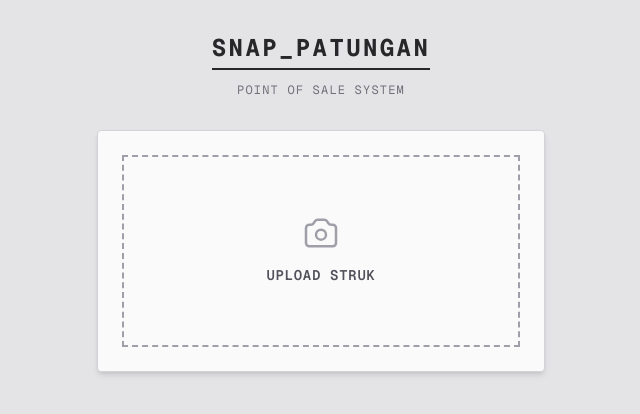
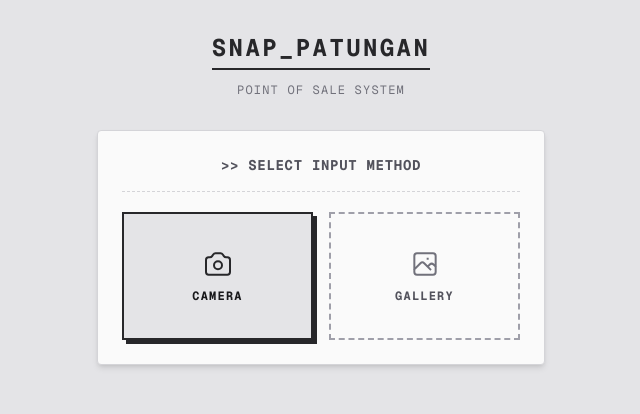
Before and after one commit to Exvade/snappatungan, a Next.js app: page / in a window 1280 px wide. Shown: the top 414 px of the page, without its empty margins (319-959 px from the left). Built offline with nearby package versions, Linux system fonts and the light colour scheme.

Commit message:
FEAT: Camera

```diff
--- a/src/app/page.tsx
+++ b/src/app/page.tsx
@@ -27,19 +27,32 @@ export default function Home() {
 
   const handleFileUpload = async (e: React.ChangeEvent<HTMLInputElement>) => {
     const file = e.target.files?.[0];
-    if (!file) return;
 
+    // Reset nilai input agar bisa dipakai berulang kali tanpa error
+    e.target.value = "";
+
+    if (!file) {
+      alert("Gagal membaca file dari kamera/galeri.");
+      return;
+    }
+
+    // Ubah UI menjadi status loading SEGERA setelah foto diambil
     setLoading(true);
     setResult(null);
     setParticipants([]);
     setAssignments({});
     setFinalBills(null);
 
+    try {
       const img = new Image();
-    img.src = URL.createObjectURL(file);
+      // Gunakan URL sementara untuk file gambar
+      const objectUrl = URL.createObjectURL(file);
+      img.src = objectUrl;
+
       img.onload = async () => {
+        try {
           const canvas = document.createElement("canvas");
-      const MAX_WIDTH = 800;
+          const MAX_WIDTH = 800; // Kompresi ukuran
           let width = img.width;
           let height = img.height;
 
@@ -53,23 +66,43 @@ export default function Home() {
 
           const ctx = canvas.getContext("2d");
           ctx?.drawImage(img, 0, 0, width, height);
-      const base64String = canvas.toDataURL("image/jpeg", 0.7).split(",")[1];
 
-      try {
+          // Konversi ke base64 (Kualitas 70% agar ringan dikirim via WiFi lokal)
+          const base64String = canvas
+            .toDataURL("image/jpeg", 0.7)
+            .split(",")[1];
+
+          // Bersihkan memory browser HP
+          URL.revokeObjectURL(objectUrl);
+
           const response = await fetch("/api/extract", {
             method: "POST",
             headers: { "Content-Type": "application/json" },
             body: JSON.stringify({ imageBase64: base64String }),
           });
+
+          if (!response.ok) {
+            throw new Error(`Server error: ${response.status}`);
+          }
+
           const data = await response.json();
           setResult(data);
         } catch (error) {
-        console.error("Error:", error);
-        alert("Gagal mengekstrak struk");
+          console.error("Error Processing:", error);
+          alert("Gagal memproses gambar. Pastikan koneksi WiFi stabil.");
         } finally {
           setLoading(false);
         }
       };
+
+      img.onerror = () => {
+        alert("File yang dimasukkan bukan gambar yang valid atau rusak.");
+        setLoading(false);
+      };
+    } catch (error) {
+      alert("Browser gagal memuat kamera/gambar.");
+      setLoading(false);
+    }
   };
 
   const addParticipant = () => {
@@ -205,30 +238,67 @@ export default function Home() {
         {!result && (
           <div className="bg-zinc-50 p-6 shadow-md rounded-sm border border-zinc-300 relative overflow-hidden">
             {!loading ? (
-              <label className="flex flex-col items-center justify-center w-full h-48 border-2 border-dashed border-zinc-400 hover:border-zinc-800 hover:bg-zinc-100 cursor-pointer transition-colors group">
-                <div className="flex flex-col items-center justify-center pt-5 pb-6">
+              <div className="space-y-5">
+                <div className="text-center border-b border-dashed border-zinc-300 pb-4">
+                  <p className="text-sm font-bold uppercase tracking-wider text-zinc-600">
+                    &gt;&gt; SELECT INPUT METHOD
+                  </p>
+                </div>
+
+                <div className="grid grid-cols-2 gap-4">
+                  {/* TOMBOL KAMERA */}
+                  <label className="flex flex-col items-center justify-center h-32 border-2 border-zinc-800 bg-zinc-200 hover:bg-zinc-300 cursor-pointer transition-all shadow-[4px_4px_0px_#27272a] active:shadow-none active:translate-x-[4px] active:translate-y-[4px]">
                     <svg
-                    className="w-10 h-10 text-zinc-400 group-hover:text-zinc-800 mb-3 transition-colors"
+                      className="w-8 h-8 text-zinc-800 mb-2"
                       fill="none"
                       stroke="currentColor"
                       strokeWidth="1.5"
                       viewBox="0 0 24 24"
                     >
                       <path
-                      strokeLinecap="round"
-                      strokeLinejoin="round"
+                        strokeLinecap="square"
+                        strokeLinejoin="miter"
                         d="M3 9a2 2 0 012-2h.93a2 2 0 001.664-.89l.812-1.22A2 2 0 0110.07 4h3.86a2 2 0 011.664.89l.812 1.22A2 2 0 0018.07 7H19a2 2 0 012 2v9a2 2 0 01-2 2H5a2 2 0 01-2-2V9z"
                       ></path>
+                      <circle
+                        cx="12"
+                        cy="13"
+                        r="3"
+                        stroke="currentColor"
+                        strokeWidth="1.5"
+                      ></circle>
+                    </svg>
+                    <p className="text-xs font-bold uppercase tracking-widest text-zinc-900">
+                      CAMERA
+                    </p>
+                    {/* Trik Utama: capture="environment" untuk buka kamera belakang */}
+                    <input
+                      type="file"
+                      accept="image/*"
+                      capture="environment"
+                      onChange={handleFileUpload}
+                      className="hidden"
+                    />
+                  </label>
+
+                  {/* TOMBOL GALERI */}
+                  <label className="flex flex-col items-center justify-center h-32 border-2 border-dashed border-zinc-400 hover:border-zinc-800 hover:bg-zinc-100 cursor-pointer transition-colors">
+                    <svg
+                      className="w-8 h-8 text-zinc-500 mb-2"
+                      fill="none"
+                      stroke="currentColor"
+                      strokeWidth="1.5"
+                      viewBox="0 0 24 24"
+                    >
                       <path
-                      strokeLinecap="round"
-                      strokeLinejoin="round"
-                      d="M15 13a3 3 0 11-6 0 3 3 0 016 0z"
+                        strokeLinecap="square"
+                        strokeLinejoin="miter"
+                        d="M4 16l4.586-4.586a2 2 0 012.828 0L16 16m-2-2l1.586-1.586a2 2 0 012.828 0L20 14m-6-6h.01M6 20h12a2 2 0 002-2V6a2 2 0 00-2-2H6a2 2 0 00-2 2v12a2 2 0 002 2z"
                       ></path>
                     </svg>
-                  <p className="text-sm font-semibold uppercase tracking-wider text-zinc-600 group-hover:text-zinc-900">
-                    Upload Struk
+                    <p className="text-xs font-bold uppercase tracking-widest text-zinc-600">
+                      GALLERY
                     </p>
-                </div>
                     <input
                       type="file"
                       accept="image/*"
@@ -236,10 +306,11 @@ export default function Home() {
                       className="hidden"
                     />
                   </label>
+                </div>
+              </div>
             ) : (
               <div className="flex flex-col items-center justify-center py-10 space-y-4">
                 <div className="w-20 h-24 border border-zinc-300 bg-white shadow-inner flex flex-col items-center p-2 overflow-hidden relative">
-                  {/* Animasi Kertas Keluar */}
                   <div className="w-full h-full bg-zinc-100 absolute top-0 flex flex-col gap-1 p-2 animate-print">
                     <div className="w-full h-1 bg-zinc-300"></div>
                     <div className="w-3/4 h-1 bg-zinc-300"></div>
```
Lines whose indentation alone changed are shown as unchanged.
